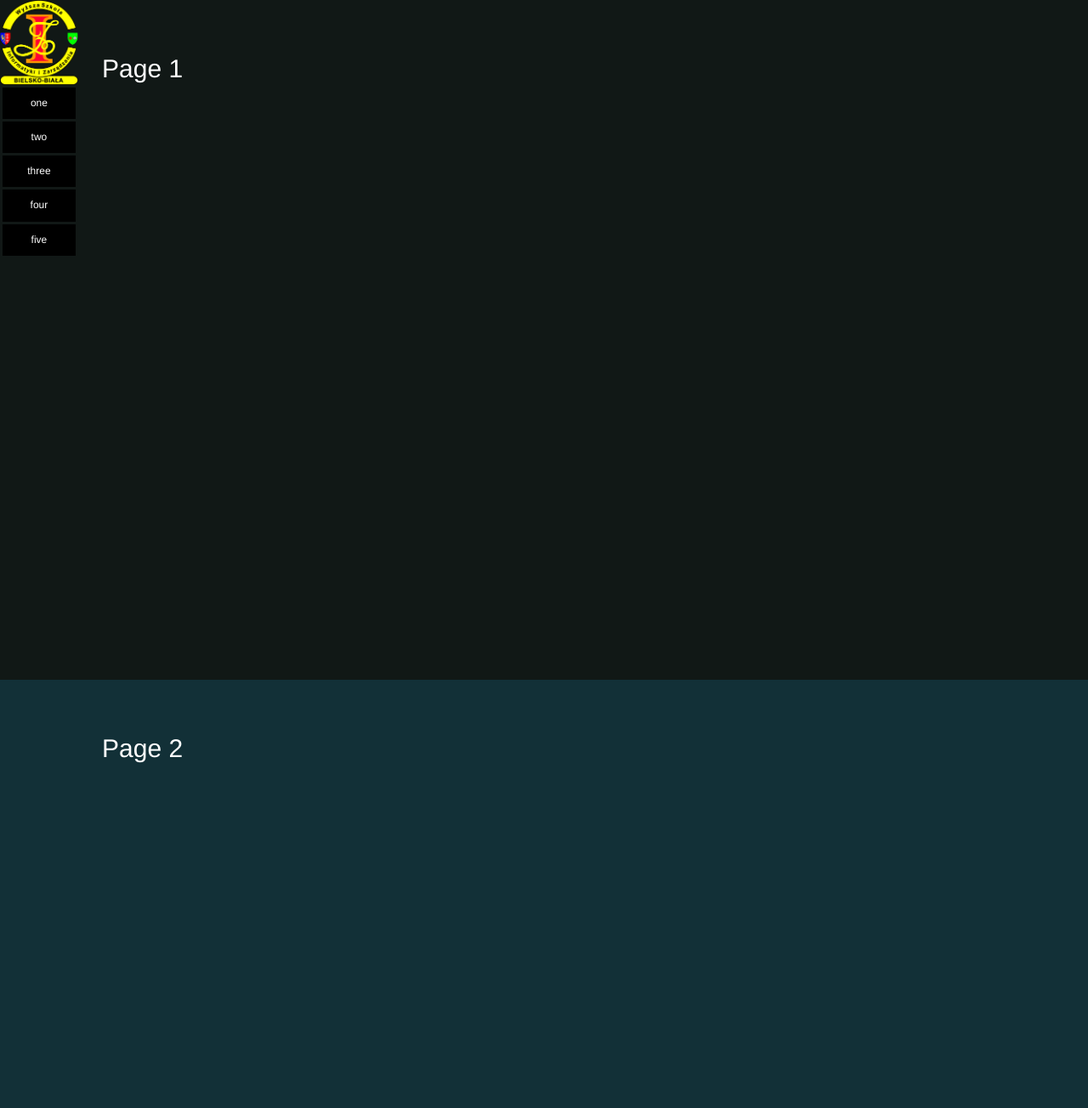
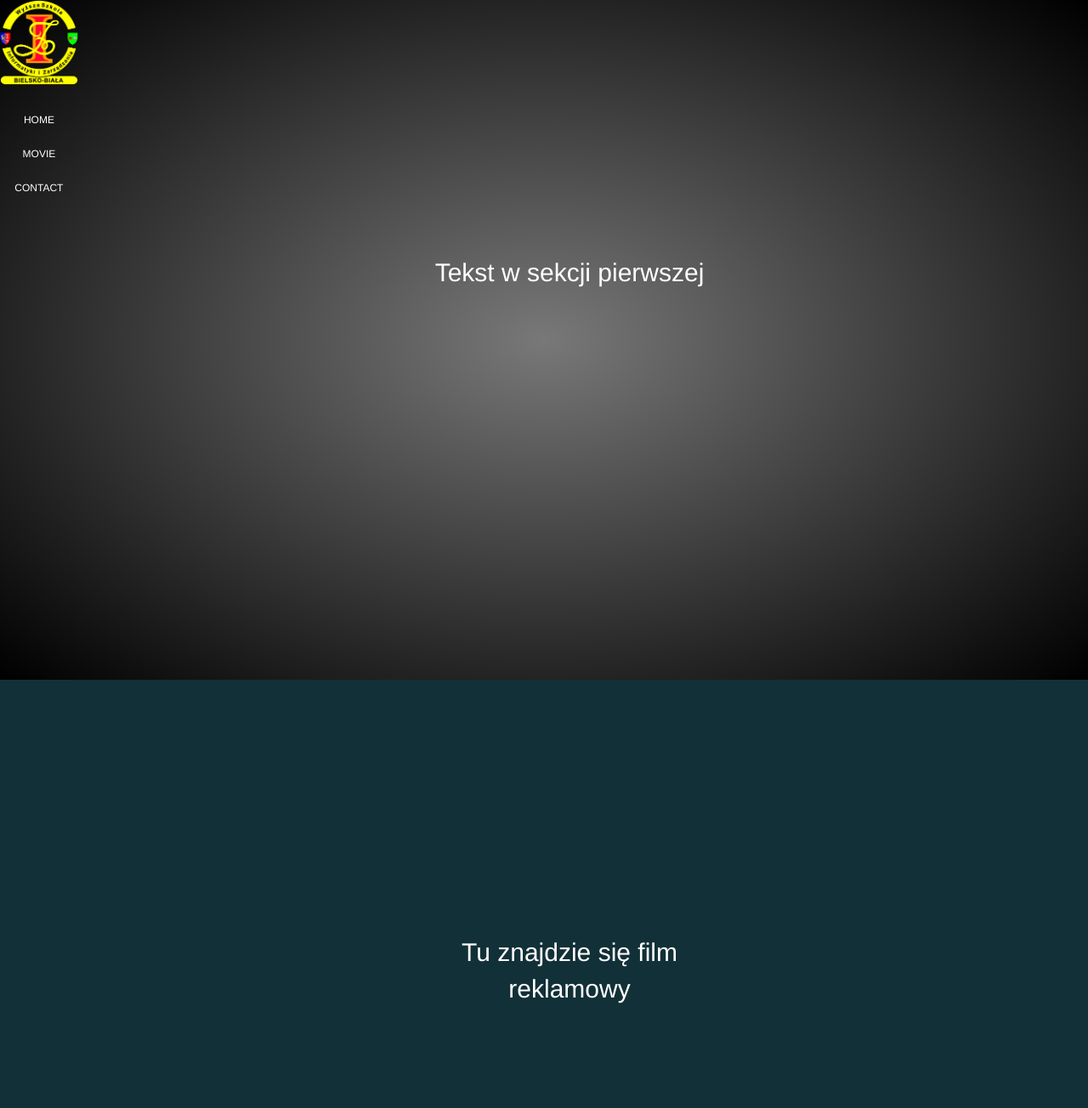
Before and after one commit to Intengine/WebsiteAdWSIZ, a plain HTML site: page index.html in a window 1280 px wide. Shown: the top 1304 px of the page at 85% size. Drawn offline with nearby package versions, Linux system fonts and the light colour scheme.

Commit message:
Centered text
Centered text in each section.

```diff
--- a/css/style.css
+++ b/css/style.css
@@ -1,5 +1,4 @@
 body {
-    background-color: #323232 !important;
     margin: 0;
     padding: 0;
     height: 100%;
@@ -8,6 +7,16 @@ body {
 
 img {
     max-height: 100px;
+}
+
+div {
+    height: 200px;
+    width: 400px;
+    position: relative;
+    top: 50%;
+    left: 50%;
+    margin-top: -100px;
+    margin-left: -200px;
 }
 
 section {
@@ -20,31 +29,26 @@ section {
 }
 
 #one {
-    background: #111816;
+    background-image: radial-gradient(#787878, black);
     color: #fff;
     font-size: 30px;
+    text-align: center;
+    vertical-align: middle;
 }
 
 #two {
     background: #123037;
     color: #fff;
     font-size: 30px;
+    text-align: center;
+    vertical-align: middle;
 }
 
 #three {
     background: #74BE98;
     font-size: 30px;
-}
-
-#four {
-    background: #BED28D;
-    font-size: 30px;
-}
-
-#five {
-    background: #95211D;
-    color: #fff;
-    font-size: 30px;
+    text-align: center;
+    vertical-align: middle;
 }
 
 nav {
@@ -56,7 +60,6 @@ nav a {
     font-size: 12px;
     color: #FFF;
     text-align: center;
-    background: #000;
     padding: 10px;
     margin: 3px;
 }
--- a/index.html
+++ b/index.html
@@ -36,18 +36,21 @@
 
 <nav>
     <img src="img/logo.png">
-    <a href="#one">one</a>
-    <a href="#two">two</a>
-    <a href="#three">three</a>
-    <a href="#four">four</a>
-    <a href="#five">five</a>
+    <br><br>
+    <a href="#one">HOME</a>
+    <a href="#two">MOVIE</a>
+    <a href="#three">CONTACT</a>
 </nav>
 
-<section id="one">Page 1</section>
-<section id="two">Page 2</section>
-<section id="three">Page 3</section>
-<section id="four">Page 4</section>
-<section id="five">Page 5</section>
+<section id="one">
+    <div>Tekst w sekcji pierwszej</div>
+</section>
+<section id="two">
+    <div>Tu znajdzie się film reklamowy</div>
+</section>
+<section id="three">
+    <div>Sekcja kontaktowa</div>
+</section>
 
 </body>
 </html>
```
